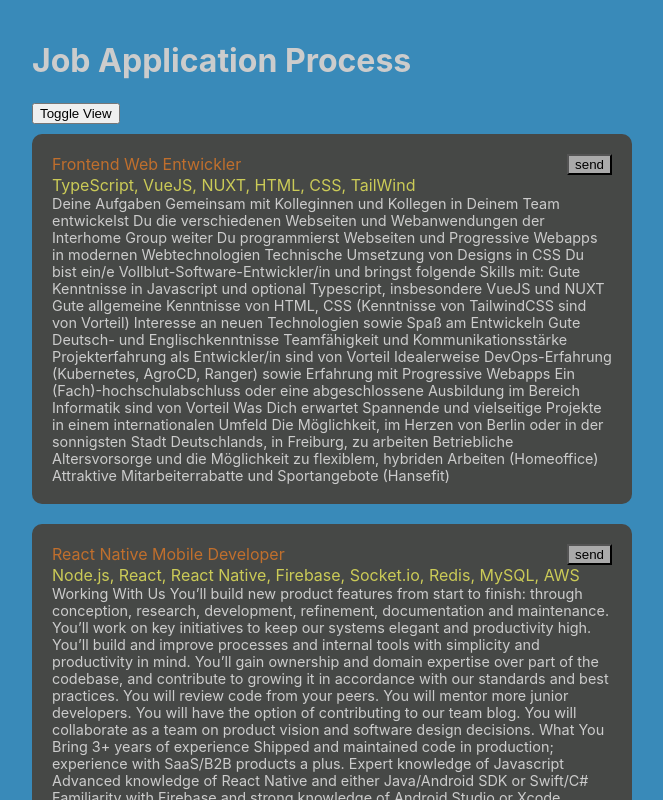
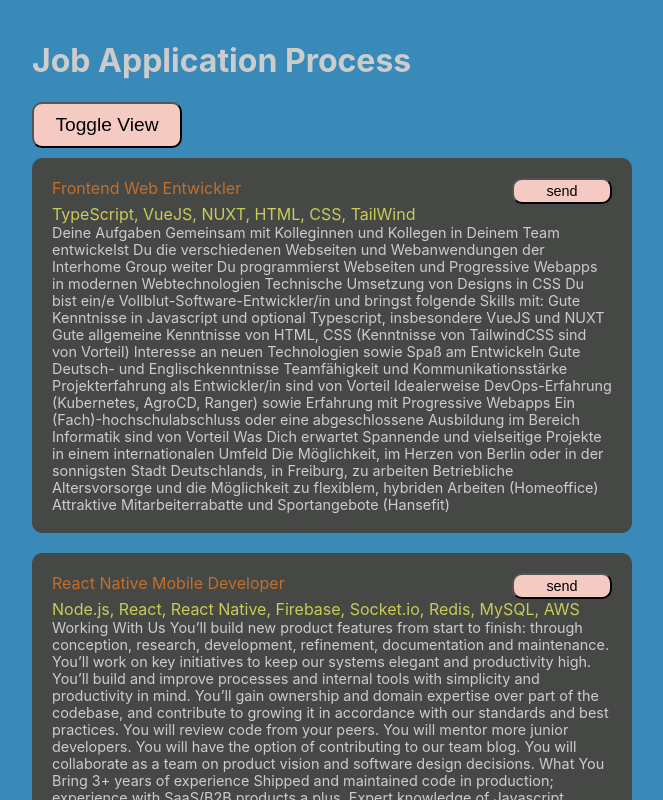
Before and after one commit to bekircbc/job_application_process, a React (Vite) app: page / in a window 1280 px wide. Shown: the top 800 px of the page, without its empty margins (308-971 px from the left). Built offline with nearby package versions, Linux system fonts and the light colour scheme.

Commit message:
status and toggle added and styled

```diff
--- a/src/App.scss
+++ b/src/App.scss
@@ -9,6 +9,14 @@ body {
 		padding: 20px;
 		color: #ccc;
 		width: 600px;
+
+		.toggle {
+			background-color: #f5cac3;
+			padding: 10px;
+			border-radius: 10px;
+			width: 150px;
+			font-size: 1.2rem;
+		}
 
 		.jobs {
 			.job {
@@ -32,7 +40,11 @@ body {
 					}
 
 					.status {
-						background-color: #aaa;
+						background-color: #f5cac3;
+						padding: 3px;
+						border-radius: 10px;
+						width: 100px;
+						font-size: 0.9rem;
 					}
 				}
 
@@ -80,6 +92,7 @@ body {
 			display: flex;
 			flex-direction: row;
 			justify-content: space-between;
+
 			align-items: center;
 			align-content: center;
 			flex-wrap: wrap;
--- a/src/components/Jobs.jsx
+++ b/src/components/Jobs.jsx
@@ -36,7 +36,9 @@ export const Jobs = () => {
 	return (
 		<>
 			<h1>Job Application Process</h1>
-			<button onClick={handleToggleView}>Toggle View</button>
+			<button className="toggle" onClick={handleToggleView}>
+				Toggle View
+			</button>
 			{displayKind === 'full' ? (
 				<div className="jobs">
 					{jobs.map((job, index) => {
```
Also changed, not shown: src/data/data.json (+12 -0 lines).
